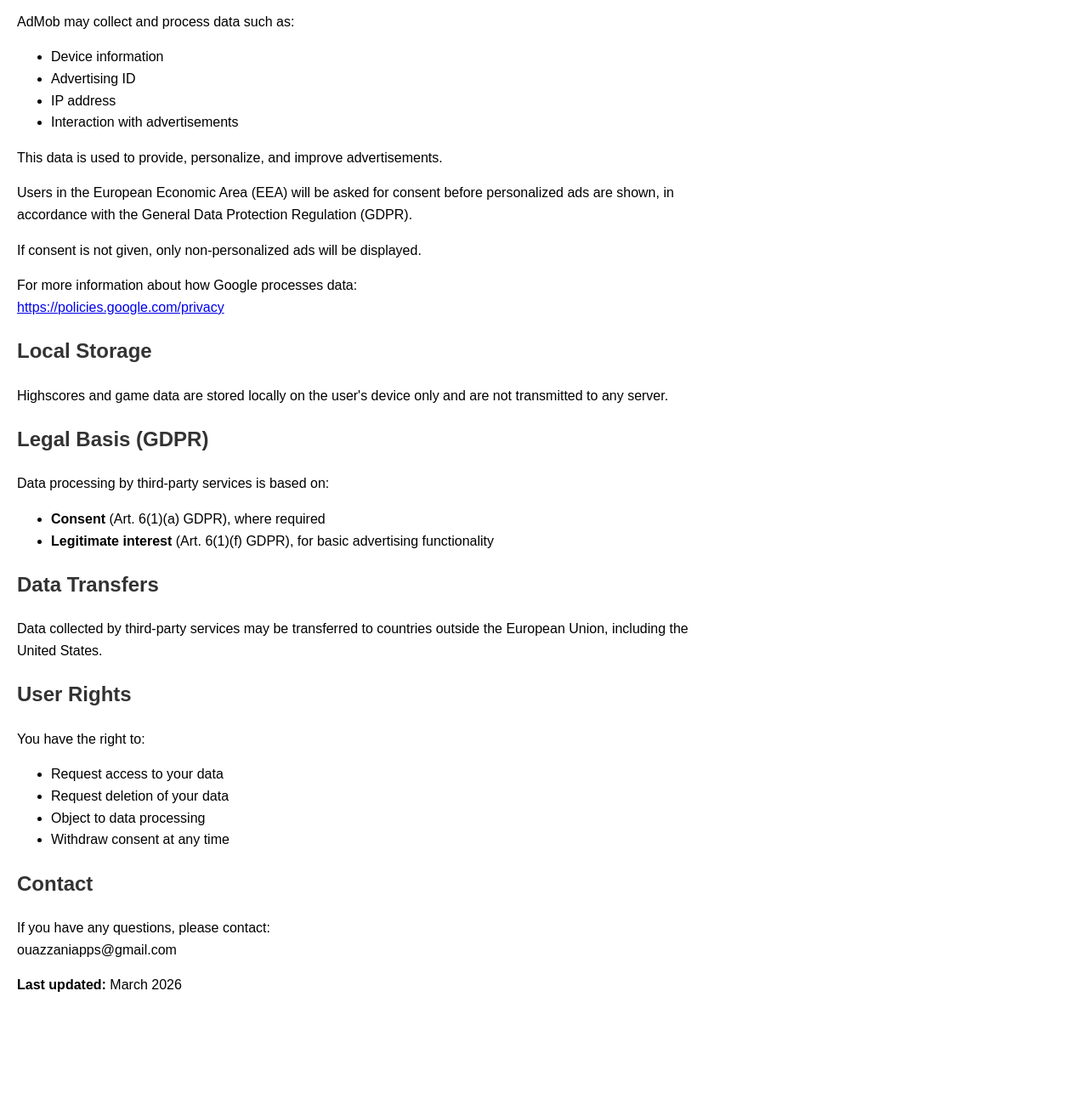
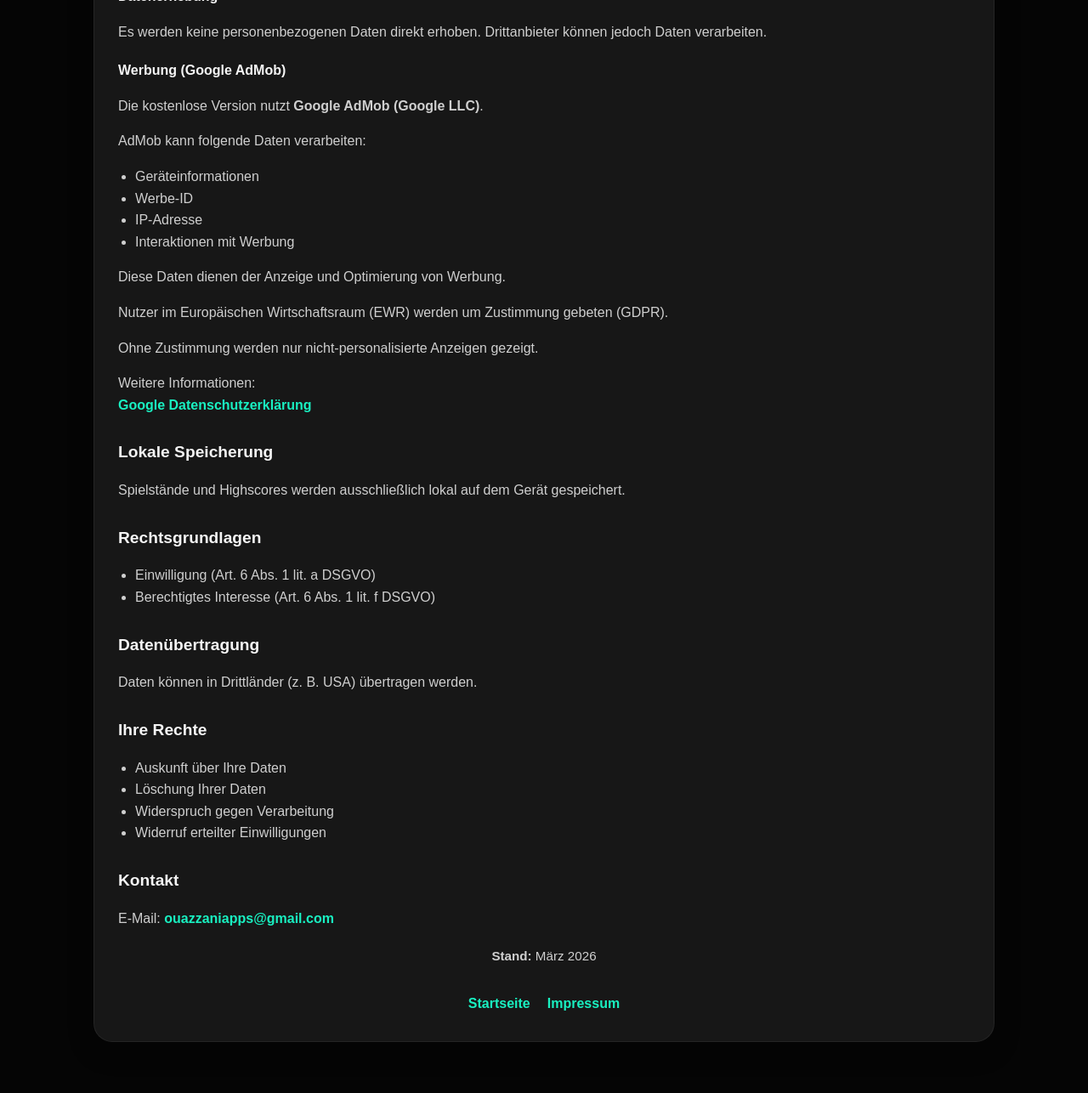
Before and after one commit to MikeOisCool/snakepro-privacy, a plain HTML site: page index.html in a window 1280 px wide. Shown: the part 664-1950 px from the top of the page at 85% size. Before the commit the page ends 1856 px from the top, so only its background shows below. Drawn offline with Linux system fonts and the light colour scheme.

Commit message:
Translate privacy policy to German and update styles

```diff
--- a/index.html
+++ b/index.html
@@ -1,90 +1,224 @@
 <!DOCTYPE html>
-<html lang="en">
+<html lang="de">
 <head>
-<meta charset="UTF-8">
-<title>Privacy Policy - SnakePro</title>
+  <meta charset="UTF-8" />
+  <meta name="viewport" content="width=device-width, initial-scale=1.0" />
+  <title>Datenschutz – SnakePro</title>
+
   <style>
+    :root {
+      --bg: #050505;
+      --card: #171717;
+      --text: #f5f5f5;
+      --muted: #cfcfcf;
+      --accent: #19f0c1;
+      --border: rgba(255,255,255,0.06);
+    }
+
+    * {
+      box-sizing: border-box;
+    }
+
     body {
-        font-family: Arial, sans-serif;
+      margin: 0;
+      font-family: Arial, Helvetica, sans-serif;
+      background: var(--bg);
+      color: var(--text);
       line-height: 1.6;
-        margin: 20px;
-        max-width: 800px;
     }
-    h1, h2, h3 {
-        color: #333;
+
+    .wrap {
+      max-width: 1100px;
+      margin: 0 auto;
+      padding: 40px 20px 60px;
+    }
+
+    .header {
+      text-align: center;
+      padding: 20px 0 30px;
+    }
+
+    .brand {
+      font-size: 2.2rem;
+      font-weight: 700;
+      margin-bottom: 8px;
+    }
+
+    .subtitle {
+      color: var(--muted);
+      font-size: 1rem;
+    }
+
+    .card {
+      background: var(--card);
+      border: 1px solid var(--border);
+      border-radius: 22px;
+      padding: 32px 28px;
+      margin-top: 24px;
+      box-shadow: 0 10px 30px rgba(0,0,0,0.25);
+    }
+
+    h1 {
+      margin-top: 0;
+      margin-bottom: 20px;
+      text-align: center;
+      font-size: 2rem;
+    }
+
+    h2 {
+      margin-top: 28px;
+      margin-bottom: 10px;
+      font-size: 1.2rem;
+    }
+
+    h3 {
+      margin-top: 20px;
+      margin-bottom: 8px;
+      font-size: 1rem;
+      color: var(--text);
+    }
+
+    p, li {
+      color: var(--muted);
+    }
+
+    ul {
+      padding-left: 20px;
+    }
+
+    a {
+      color: var(--accent);
+      text-decoration: none;
+      font-weight: 600;
+    }
+
+    a:hover {
+      text-decoration: underline;
+    }
+
+    .footer-links {
+      margin-top: 30px;
+      display: flex;
+      gap: 20px;
+      flex-wrap: wrap;
+      justify-content: center;
+    }
+
+    .note {
+      margin-top: 20px;
+      font-size: 0.95rem;
+      color: var(--muted);
+      text-align: center;
     }
   </style>
 </head>
+
 <body>
+  <div class="wrap">
 
-<h1>Privacy Policy</h1>
+    <div class="header">
+      <div class="brand">SnakePro</div>
+      <div class="subtitle">Meine Android Apps</div>
+    </div>
 
-<p><strong>SnakePro</strong> is available in two versions:</p>
+    <div class="card">
+      <h1>Datenschutzerklärung</h1>
+
+      <p><strong>SnakePro</strong> ist in zwei Versionen verfügbar:</p>
       <ul>
-<li><strong>SnakePro (Paid Version)</strong> – no advertising</li>
-<li><strong>SnakePro Free</strong> – includes advertising</li>
+        <li><strong>SnakePro (Premium)</strong> – ohne Werbung</li>
+        <li><strong>SnakePro Free</strong> – mit Werbung</li>
       </ul>
 
-<h2>SnakePro (Paid Version)</h2>
-<p>The paid version of the app does not use advertising or third-party services.</p>
-<p>No personal data is collected, stored, or shared.</p>
-<p>All data (such as highscores) is stored locally on the user's device only.</p>
+      <h2>SnakePro (Premium Version)</h2>
+      <p>
+        Die Premium-Version verwendet keine Werbung oder Drittanbieter-Dienste.
+        Es werden keine personenbezogenen Daten erhoben, gespeichert oder weitergegeben.
+      </p>
 
-<h2>SnakePro Free (Ad-Supported Version)</h2>
+      <p>
+        Alle Daten (z. B. Highscores) werden ausschließlich lokal auf dem Gerät gespeichert.
+      </p>
 
-<h3>Data Collection</h3>
-<p>We do not directly collect, store, or share personal data.</p>
-<p>However, third-party services used in the app may collect certain information as described below.</p>
+      <h2>SnakePro Free (werbefinanziert)</h2>
 
-<h3>Advertising</h3>
-<p>The free version of the app uses <strong>Google AdMob (Google LLC)</strong>, a third-party advertising service.</p>
+      <h3>Datenerhebung</h3>
+      <p>
+        Es werden keine personenbezogenen Daten direkt erhoben.
+        Drittanbieter können jedoch Daten verarbeiten.
+      </p>
 
-<p>AdMob may collect and process data such as:</p>
+      <h3>Werbung (Google AdMob)</h3>
+      <p>
+        Die kostenlose Version nutzt <strong>Google AdMob (Google LLC)</strong>.
+      </p>
+
+      <p>AdMob kann folgende Daten verarbeiten:</p>
       <ul>
-<li>Device information</li>
-<li>Advertising ID</li>
-<li>IP address</li>
-<li>Interaction with advertisements</li>
+        <li>Geräteinformationen</li>
+        <li>Werbe-ID</li>
+        <li>IP-Adresse</li>
+        <li>Interaktionen mit Werbung</li>
       </ul>
 
-<p>This data is used to provide, personalize, and improve advertisements.</p>
+      <p>
+        Diese Daten dienen der Anzeige und Optimierung von Werbung.
+      </p>
 
-<p>Users in the European Economic Area (EEA) will be asked for consent before personalized ads are shown, in accordance with the General Data Protection Regulation (GDPR).</p>
+      <p>
+        Nutzer im Europäischen Wirtschaftsraum (EWR) werden um Zustimmung gebeten (GDPR).
+      </p>
 
-<p>If consent is not given, only non-personalized ads will be displayed.</p>
+      <p>
+        Ohne Zustimmung werden nur nicht-personalisierte Anzeigen gezeigt.
+      </p>
 
-<p>For more information about how Google processes data:<br>
-<a href="https://policies.google.com/privacy" target="_blank">
-https://policies.google.com/privacy
-</a></p>
+      <p>
+        Weitere Informationen:
+        <br>
+        <a href="https://policies.google.com/privacy" target="_blank" rel="noopener noreferrer">
+          Google Datenschutzerklärung
+        </a>
+      </p>
 
-<h2>Local Storage</h2>
-<p>Highscores and game data are stored locally on the user's device only and are not transmitted to any server.</p>
+      <h2>Lokale Speicherung</h2>
+      <p>
+        Spielstände und Highscores werden ausschließlich lokal auf dem Gerät gespeichert.
+      </p>
 
-<h2>Legal Basis (GDPR)</h2>
-<p>Data processing by third-party services is based on:</p>
+      <h2>Rechtsgrundlagen</h2>
       <ul>
-<li><strong>Consent</strong> (Art. 6(1)(a) GDPR), where required</li>
-<li><strong>Legitimate interest</strong> (Art. 6(1)(f) GDPR), for basic advertising functionality</li>
+        <li>Einwilligung (Art. 6 Abs. 1 lit. a DSGVO)</li>
+        <li>Berechtigtes Interesse (Art. 6 Abs. 1 lit. f DSGVO)</li>
       </ul>
 
-<h2>Data Transfers</h2>
-<p>Data collected by third-party services may be transferred to countries outside the European Union, including the United States.</p>
+      <h2>Datenübertragung</h2>
+      <p>
+        Daten können in Drittländer (z. B. USA) übertragen werden.
+      </p>
 
-<h2>User Rights</h2>
-<p>You have the right to:</p>
+      <h2>Ihre Rechte</h2>
       <ul>
-<li>Request access to your data</li>
-<li>Request deletion of your data</li>
-<li>Object to data processing</li>
-<li>Withdraw consent at any time</li>
+        <li>Auskunft über Ihre Daten</li>
+        <li>Löschung Ihrer Daten</li>
+        <li>Widerspruch gegen Verarbeitung</li>
+        <li>Widerruf erteilter Einwilligungen</li>
       </ul>
 
-<h2>Contact</h2>
-<p>If you have any questions, please contact:<br>
-ouazzaniapps@gmail.com</p>
+      <h2>Kontakt</h2>
+      <p>
+        E-Mail:
+        <a href="mailto:ouazzaniapps@gmail.com">ouazzaniapps@gmail.com</a>
+      </p>
 
-<p><strong>Last updated:</strong> March 2026</p>
+      <p class="note"><strong>Stand:</strong> März 2026</p>
 
+      <div class="footer-links">
+        <a href="https://mikeoiscool.github.io/">Startseite</a>
+        <a href="https://mikeoiscool.github.io/impressum.html">Impressum</a>
+      </div>
+    </div>
+
+  </div>
 </body>
 </html>
```
Lines whose indentation alone changed are shown as unchanged.
